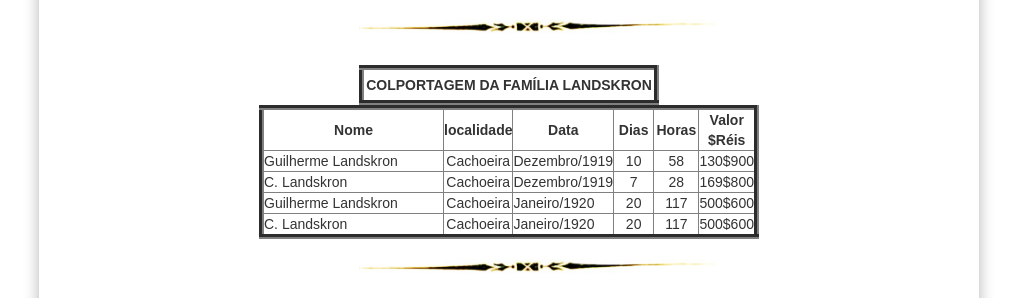
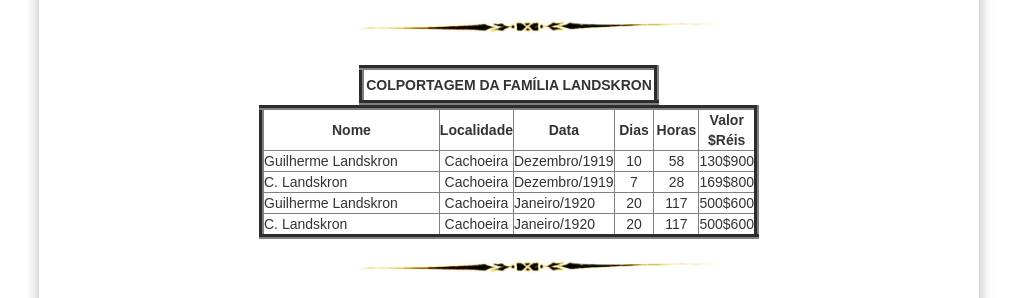
Before and after one commit to claudiovargas1955/claudiovargas1955.github.io, a Jekyll site: the page built from _pages/história-da-iasd-bosque.html, in a window 1280 px wide and 900 px high, scrolled down 1640 px. Shown: the part 138-436 px from the top of the window, without its empty margins (131-1148 px from the left). Built offline with Jekyll 4.4.1, drawn with Linux system fonts in a browser that asks for light colours; some web fonts are replaced.

Commit message:
Update história-da-iasd-bosque.html

```diff
--- a/_pages/história-da-iasd-bosque.html
+++ b/_pages/história-da-iasd-bosque.html
@@ -169,7 +169,7 @@ Emilio Froemming.<br>
     <table border="5px" color="#ffffff" width="500px"  cellspacing="10px" cellpadding="10px">
          <tr>
            <td align="center" width="300px"><b>Nome</b></td>
-           <td align="center" width="30px"><b>localidade</b></td>
+           <td align="center" width="30px"><b>Localidade</b></td>
            <td align="center" width="50px"><b>Data</b></td>
            <td align="center" width="50px"><b>Dias</b></td>
            <td align="center" width="50px"><b>Horas</b</td>
```
